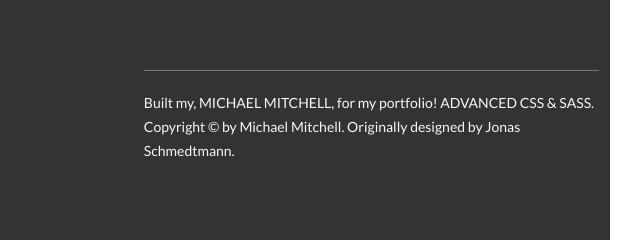
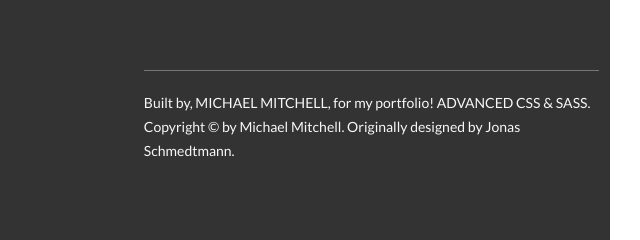
Before and after one commit to Maikkeru/CSS-HTML-2.0, a website: page index.html in a window 1280 px wide. Shown: the part 5972-6212 px from the top of the page, 640-1280 px from the left. Drawn offline with Linux system fonts and the light colour scheme.

Commit message:
Update index.html
spelling update.

```diff
--- a/index.html
+++ b/index.html
@@ -378,7 +378,7 @@
             </div>
             <div class="col-1-of-2">
                 <p class="footer__copyright">
-                    Built my, <a href="#" class="footer__link"> Michael Mitchell</a>, for my portfolio! <a href="#"
+                    Built by, <a href="#" class="footer__link"> Michael Mitchell</a>, for my portfolio! <a href="#"
                         class="footer__link">Advanced CSS & Sass</a>. Copyright &copy; by Michael Mitchell. Originally
                     designed by Jonas Schmedtmann.
                 </p>
```
